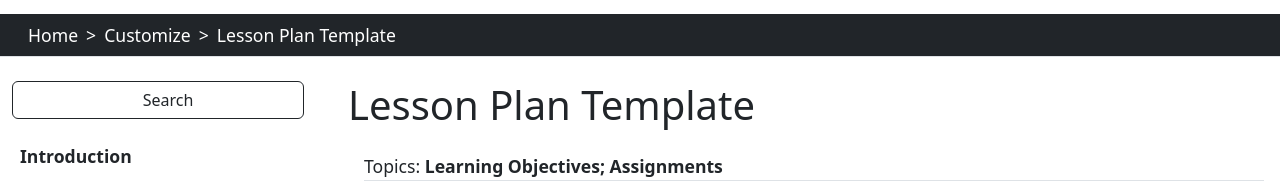
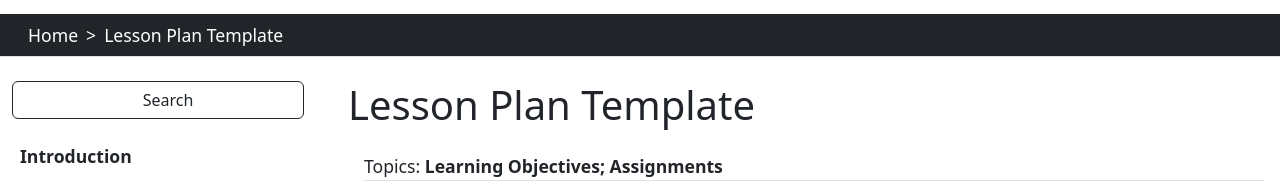
Before and after one commit to llove28/pcs-project, a Jekyll site: the page built from content/more/plan.md, in a window 1280 px wide. Shown: the part 718-908 px from the top of the page. Built offline with Jekyll 4.4.1, drawn with Linux system fonts in a browser that asks for light colours.

Commit message:
Update lesson plan template metadata
Remove section and nav_order from lesson plan template.

```diff
--- a/content/more/plan.md
+++ b/content/more/plan.md
@@ -1,6 +1,4 @@
 ---
-section: Customize
-nav_order: 3
 title: Lesson Plan Template
 topics: Learning Objectives; Assignments
 ---
```
